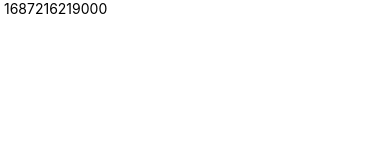
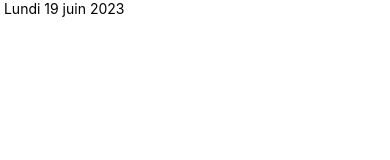
Before and after one commit to camara92/Camaractus, a React Native app: screen / in a window 390 px wide. Shown: the top 160 px of the page. Built offline with nearby package versions, Linux system fonts and the light colour scheme.

Commit message:
affichage de la date et transformation

```diff
--- a/src/components/Header/index.js
+++ b/src/components/Header/index.js
@@ -1,9 +1,20 @@
 import React from 'react'
 import { Text, StyleSheet, View, TextInput } from 'react-native'
 
+const days = ["Dimanche", "Lundi", "MArdi", "Mercredi", "Jeudi", "Vendredi", "Samedi"]
+const month= ["janvier", "février", "mars", "avril", "mai", "juin", "juillet", "août", "septembre", "octobre", "novembre", "décembre"]
 
 export default function Header() {
+    const date = new Date();
   return (
-    <Text> {Date.now().toString()} </Text>
+    <Text> {`${days[date.getDay()]} ${date.getDate()} ${month[date.getMonth()] } ${[date.getFullYear()] } `} </Text>
+    // <Text> {Date.now().toString()} </Text>
   )
 }
+
+
+
+
+const styles = StyleSheet.create({
+
+})
```
